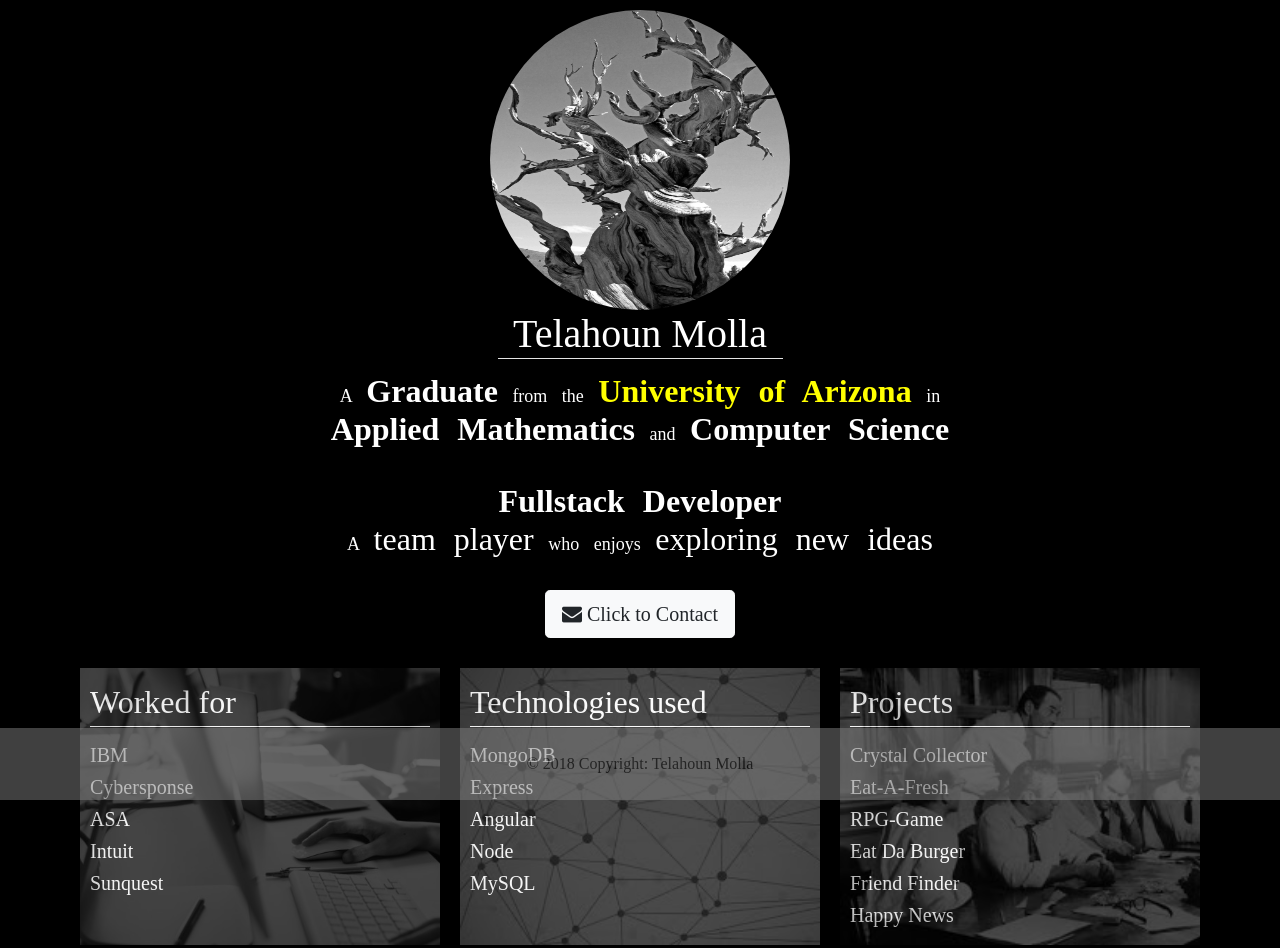
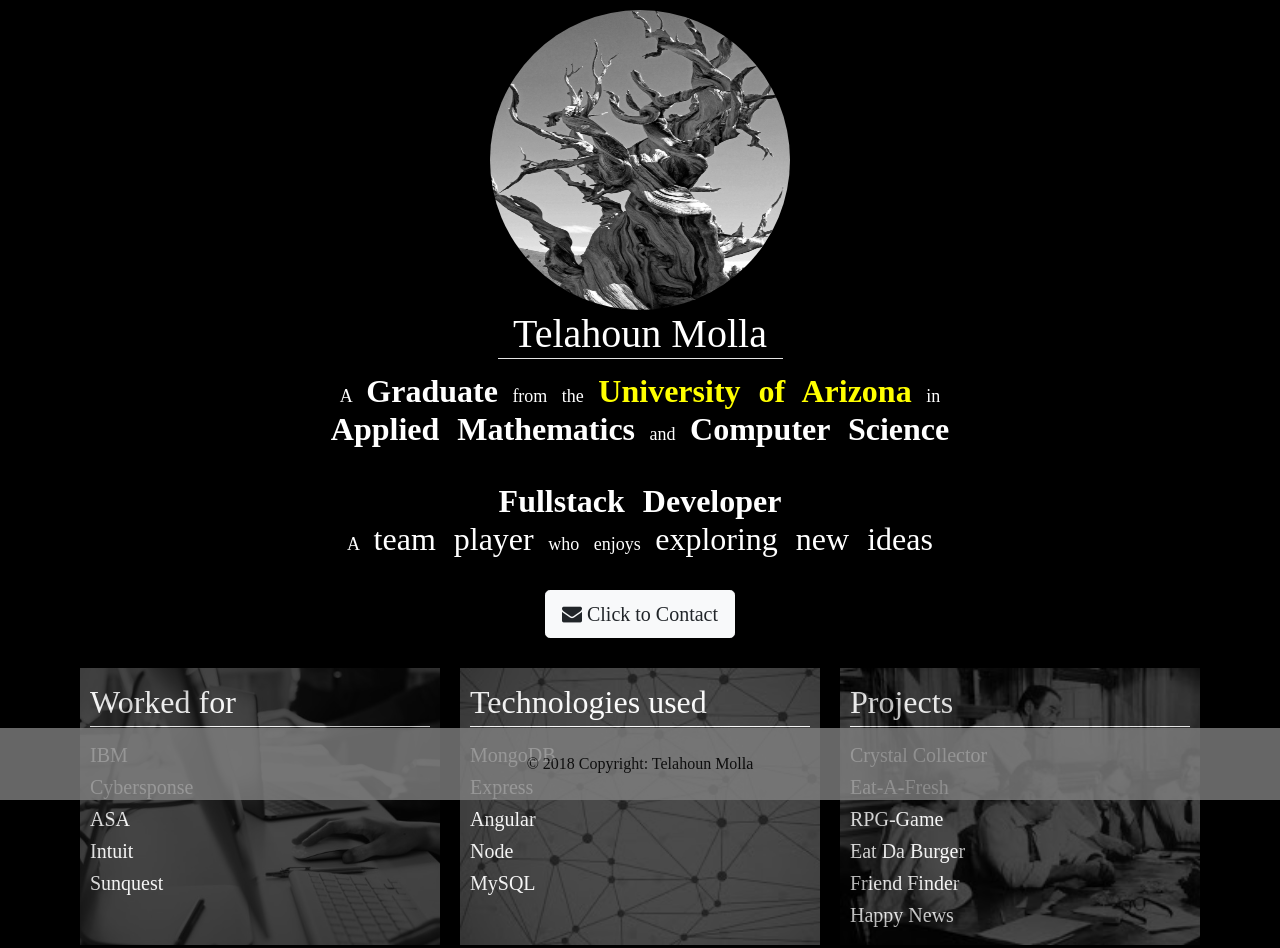
Before and after one commit to tmolla/Portfolio, a plain HTML site: page index.html in a window 1280 px wide. Drawn offline with nearby package versions, Linux system fonts and the light colour scheme; a web font is replaced by a local one.

Commit message:
modified navbar

```diff
--- a/index.html
+++ b/index.html
@@ -64,12 +64,6 @@
                 </div>
             </div>
 
-    <!--         <nav class="navbar fixed-bottom justify-content-center navbar-dark bg-light" style="background-color:gray !important">
-                <div class="footer-copyright text-center py-3" style="color:black">© 2018 Copyright:
-                    <a style="color:black" href="#">Telahoun Molla</a>
-                </div>
-            </nav>
-    -->
             <!-- Modal -->
             <div class="modal fade" id="exampleModal3" tabindex="-1" role="dialog" aria-labelledby="exampleModal3Label" aria-hidden="true">
                 <div class="modal-dialog modal-dialog-centered" role="document">
@@ -120,7 +114,7 @@
                 </div>
                 </div>
             </div>
-        <nav class="navbar fixed-bottom justify-content-center navbar-dark bg-light" style="opacity:0.5; background-color:gray !important">
+        <nav class="navbar fixed-bottom justify-content-center navbar-dark bg-light" style="opacity:0.8; background-color:gray !important">
                 <div class="footer-copyright text-center py-3" style="color:black">© 2018 Copyright:
                     <a style="color:black" href="#">Telahoun Molla</a>
                 </div>
```
Also changed, not shown: 1 other file.
